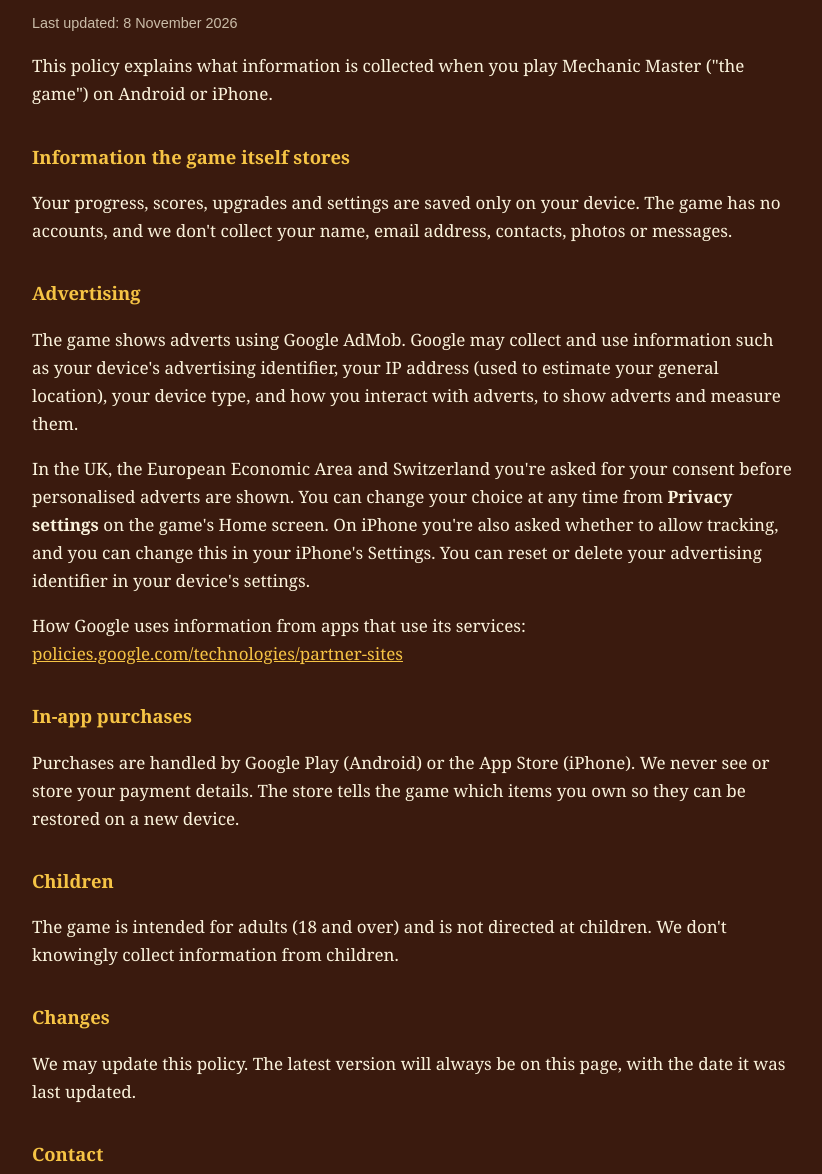
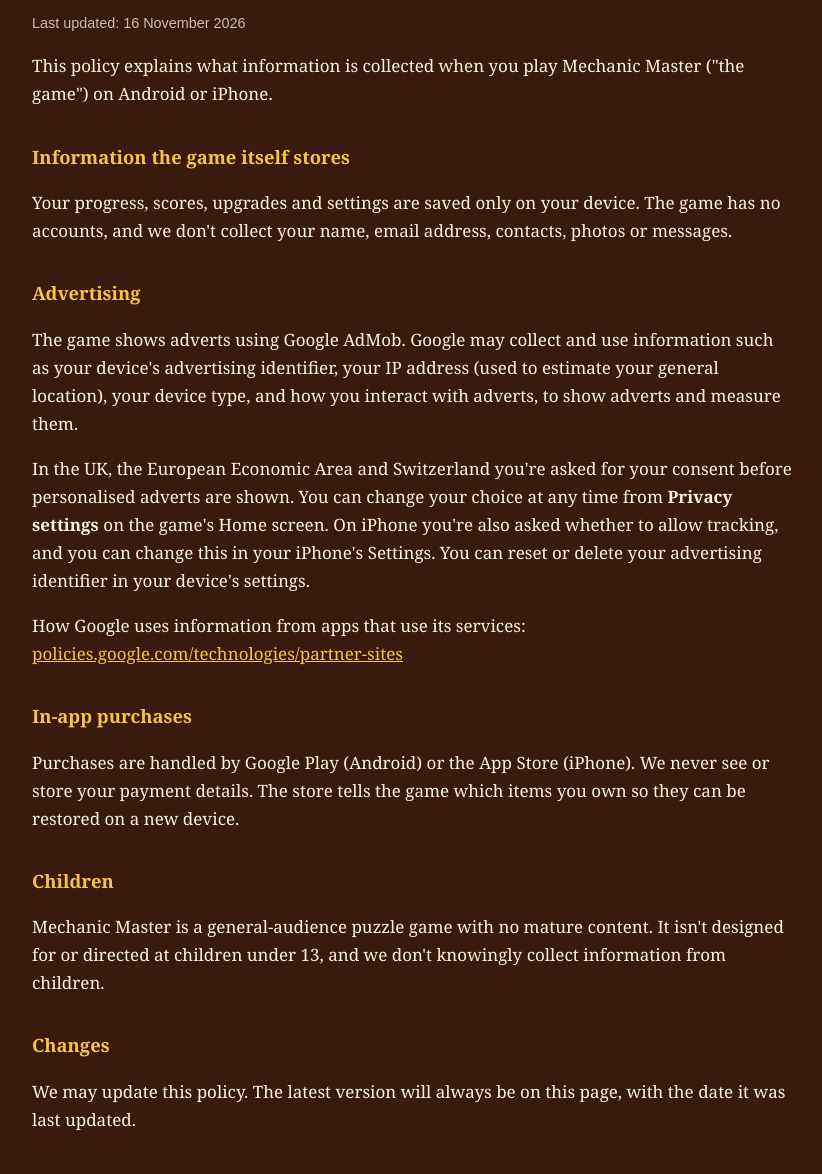
Before and after one commit to Carlax-ss/Carlax-ss.github.io, a plain HTML site: page privacy.html in a window 1280 px wide. Shown: the part 105-1279 px from the top of the page, without its empty margins (228-1050 px from the left). Drawn offline with Linux system fonts and the light colour scheme.

Commit message:
Mechanic Master privacy: general audience, not 18+ (matches PEGI 3 rating)
Co-Authored-By: Claude Opus 5.5 <noreply@anthropic.com>

```diff
--- a/privacy.html
+++ b/privacy.html
@@ -18,7 +18,7 @@
 <body>
 <main>
   <h1>Mechanic Master: Privacy Policy</h1>
-  <p class="updated">Last updated: 8 November 2026</p>
+  <p class="updated">Last updated: 16 November 2026</p>
 
   <p>This policy explains what information is collected when you play Mechanic Master ("the game") on Android or iPhone.</p>
 
@@ -34,7 +34,7 @@
   <p>Purchases are handled by Google Play (Android) or the App Store (iPhone). We never see or store your payment details. The store tells the game which items you own so they can be restored on a new device.</p>
 
   <h2>Children</h2>
-  <p>The game is intended for adults (18 and over) and is not directed at children. We don't knowingly collect information from children.</p>
+  <p>Mechanic Master is a general-audience puzzle game with no mature content. It isn't designed for or directed at children under 13, and we don't knowingly collect information from children.</p>
 
   <h2>Changes</h2>
   <p>We may update this policy. The latest version will always be on this page, with the date it was last updated.</p>
```
